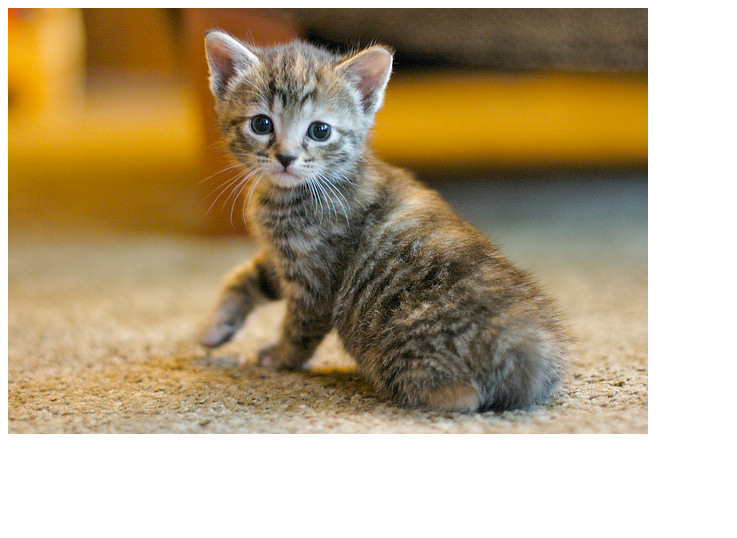
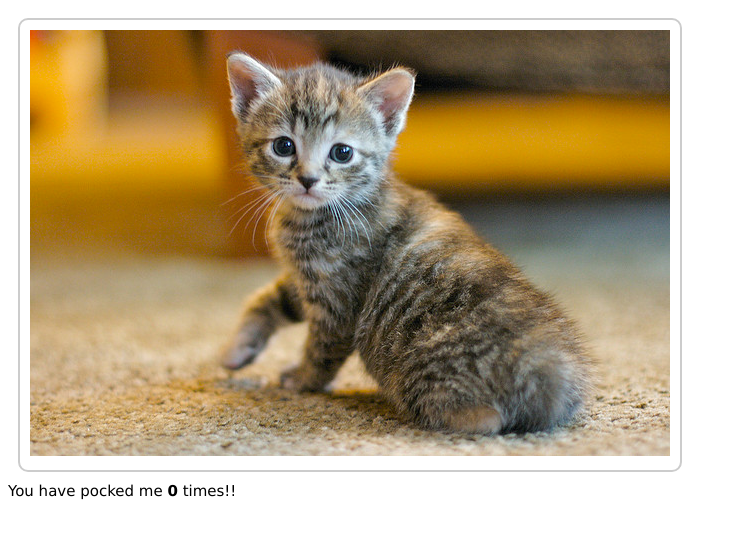
Before and after one commit to swabha1/cat-clicker, a website: page index.html in a window 1280 px wide. Shown: the whole page, without its empty margins (0-737 px from the left). Drawn offline with Linux system fonts and the light colour scheme.

Commit message:
styling and functionality

```diff
--- a/JS/clicker.js
+++ b/JS/clicker.js
@@ -1,3 +1,5 @@
+count = 0;
 document.getElementById('catImage').addEventListener('click', event => {
-  console.log(event);
+  count++;
+  document.getElementById('count').innerText = count;
 });
--- /dev/null
+++ b/css/index.css
@@ -0,0 +1,15 @@
+.cat-container {
+  border-radius: 10px;
+  border: 2px solid #ccc;
+  padding: 10px;
+  margin: 10px;
+  display: inline-block;
+}
+
+.pock-count {
+  font-size: 15px;
+  font-family: Verdana, Geneva, Tahoma, sans-serif;
+}
+.pock-count span {
+  font-weight: bold;
+}
--- a/index.html
+++ b/index.html
@@ -5,11 +5,13 @@
     <meta name="viewport" content="width=device-width, initial-scale=1.0" />
     <meta http-equiv="X-UA-Compatible" content="ie=edge" />
     <title>Cat clicker</title>
+    <link rel="stylesheet" href="./css/index.css" />
   </head>
   <body>
-    <div>
+    <div class="cat-container">
       <img id="catImage" src="/images/cat.jpg" alt="Cat" />
     </div>
+    <div class="pock-count">You have pocked me <span id="count">0</span> times!!</div>
     <script src="/JS/clicker.js"></script>
   </body>
 </html>
```
